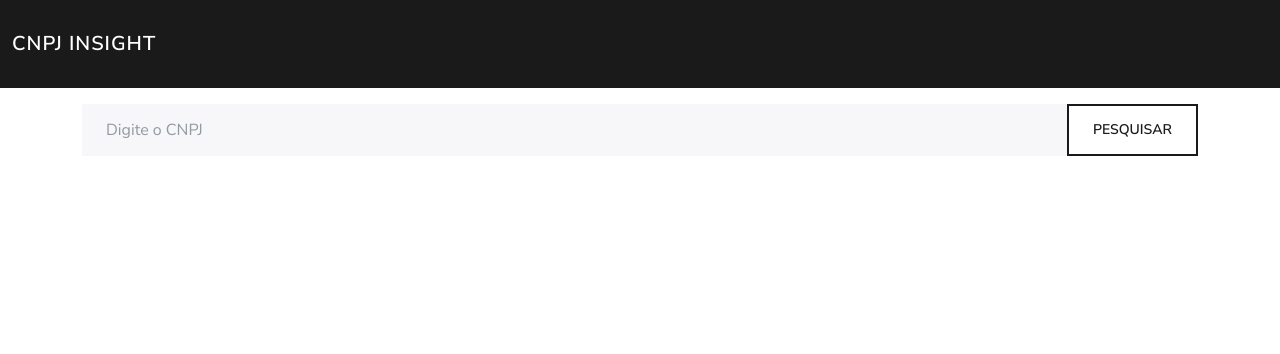
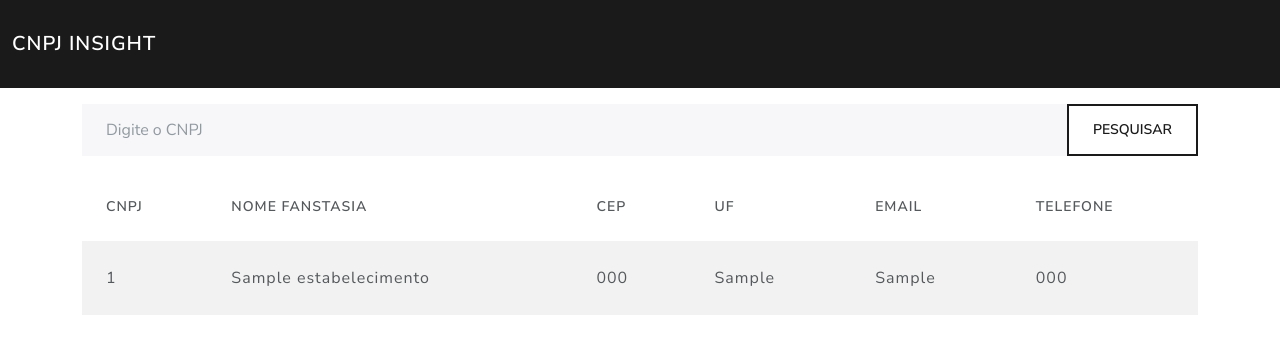
Before and after one commit to wllsena/cnpj_insight, a Django app: page / in a window 1280 px wide. Shown: the top 354 px of the page. Run offline with Django 4.2, Linux system fonts and the light colour scheme; tables that the repository leaves empty hold one stand-in row (values such as "Sample post").

Commit message:
Starting home with table

```diff
--- a/cnpj/apps.py
+++ b/cnpj/apps.py
@@ -1,6 +1,6 @@
 from django.apps import AppConfig
 
 
-class CnpjNewConfig(AppConfig):
+class CnpjConfig(AppConfig):
     default_auto_field = 'django.db.models.BigAutoField'
     name = 'cnpj'
--- a/cnpj/views.py
+++ b/cnpj/views.py
@@ -1,5 +1,7 @@
 from django.shortcuts import render
+from .models import Estabelecimentos
 
 # Create home view
 def home(request):
-    return render(request, 'home.html')
+    estabelecimentos = Estabelecimentos.objects.all()[0:20]
+    return render(request, 'home.html', {'estabelecimentos': estabelecimentos})
--- a/templates/home.html
+++ b/templates/home.html
@@ -38,6 +38,46 @@
                 </div>
             </div>
         </div>
+
+        {% comment %}
+        Make a container with bootstrap and a table to show the available data, just some columns
+        {% endcomment %}
+
+        <div class="row">
+            <div class="col-md-12">
+                <table class="table table-hover table-striped">
+                    <thead>
+                        <tr>
+                            <th scope="col">CNPJ</th>
+                            <th scope="col">Nome Fanstasia</th>
+                            {% comment %} <th scope="col">Atividade Principal</th> {% endcomment %}
+                            {% comment %} <th scope="col">Situação</th> {% endcomment %}
+                            {% comment %} <th scope="col">Data de Abertura</th> {% endcomment %}
+                            {% comment %} <th scope="col">Capital Social</th> {% endcomment %}
+                            <th scope="col">CEP</th>
+                            <th scope="col">UF</th>
+                            <th scope="col">Email</th>
+                            <th scope="col">Telefone</th>
+                        </tr>
+                    </thead>
+                    <tbody id="table">
+                        {% for estabelecimento in estabelecimentos %}
+                        <tr>
+                            <td>{{ estabelecimento.cnpj_basico_id }}</td>
+                            <td>{{ estabelecimento.nome_fantasia }}</td>
+                            {% comment %} <td>{{ estabelecimento.atividade_principal }}</td> {% endcomment %}
+                            {% comment %} <td>{{ estabelecimento.situacao }}</td> {% endcomment %}
+                            {% comment %} <td>{{ estabelecimento.data_abertura }}</td> {% endcomment %}
+                            {% comment %} <td>{{ estabelecimento.capital_social }}</td> {% endcomment %}
+                            <td>{{ estabelecimento.cep }}</td>
+                            <td>{{ estabelecimento.uf }}</td>
+                            <td>{{ estabelecimento.correio_eletronico }}</td>
+                            <td>{{ estabelecimento.telefone1 }}</td>
+                        </tr>
+                        {% endfor %}
+                    </tbody>
+                </table>
+            </div>
     </div>
 </body>
 </html>
```
